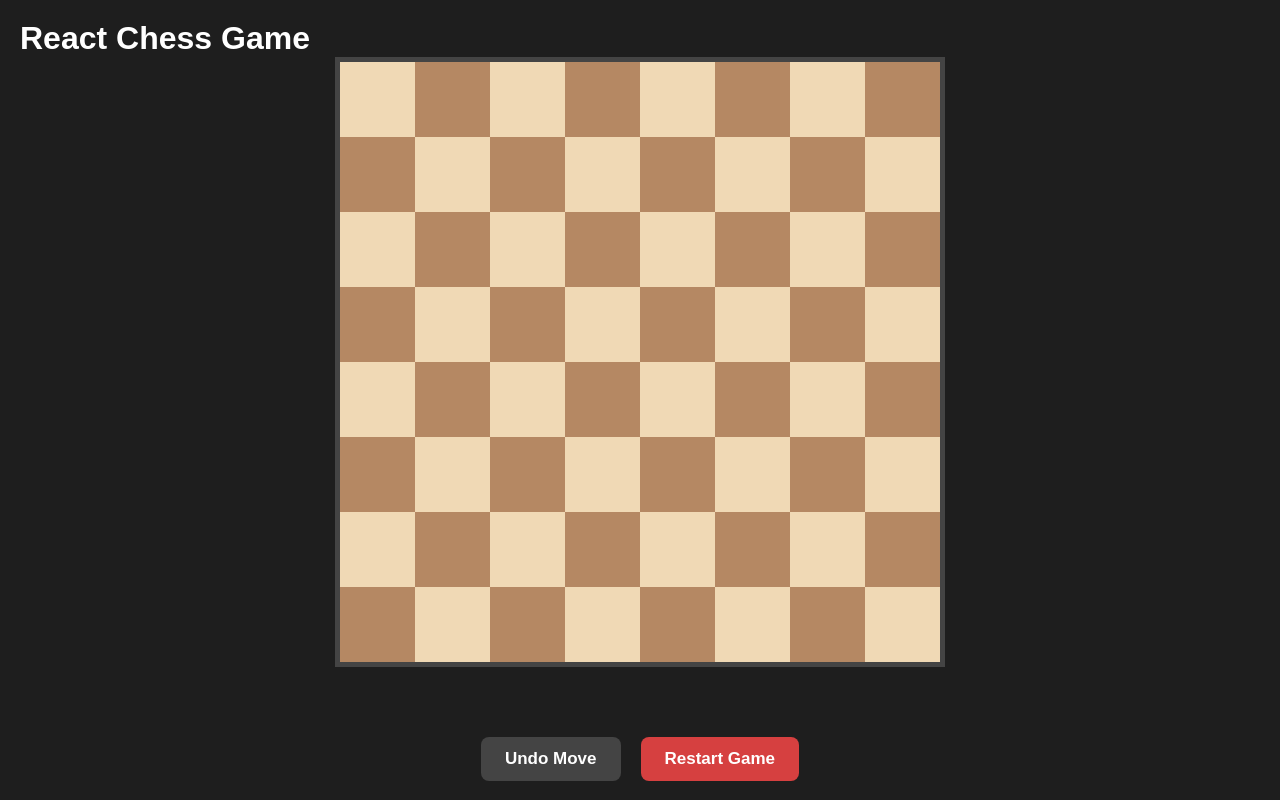
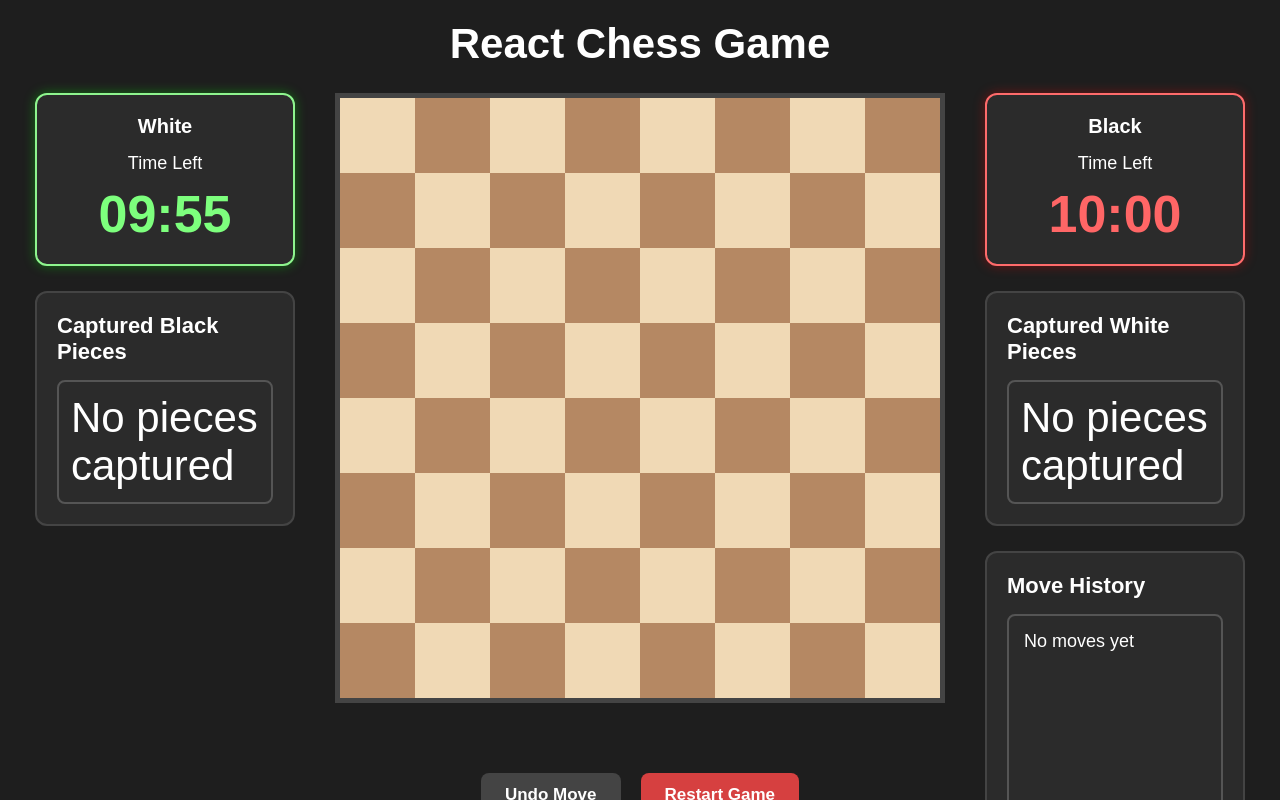
Before and after one commit to abhaygutte013/AbhayGutte_Task32, a React (Vite) app: page / in a window 1280 px wide. Shown: the top 800 px of the page. Built offline with nearby package versions, Linux system fonts and the light colour scheme.

Commit message:
Update App.jsx

```diff
--- a/src/App.jsx
+++ b/src/App.jsx
@@ -1,22 +1,104 @@
-// App.jsx
+import { useState } from "react";
+import "./App.css";
 
-import "./App.css";
-import ChessBoard from "../components/ChessBoard.jsx";
+import ChessBoard from "/components/ChessBoard.jsx";
+import PlayerCard from "/components/PlayerCard.jsx";
+import CapturedPieces from "/components/CapturedPieces.jsx";
+import MoveHistory from "/components/MoveHistory.jsx";
 
 function App() {
+  // Timer values (10 minutes)
+  const [whiteTime, setWhiteTime] = useState(600);
+  const [blackTime, setBlackTime] = useState(600);
 
-    return (
+  // Whose turn
+  const [currentPlayer, setCurrentPlayer] = useState("white");
 
-        <div className="app">
+  // Captured pieces
+  const [capturedWhite, setCapturedWhite] = useState([]);
+  const [capturedBlack, setCapturedBlack] = useState([]);
 
-            <h1>React Chess Game</h1>
+  // Move history
+  const [moveHistory, setMoveHistory] = useState([]);
 
-            <ChessBoard />
+  // Game over
+  const [gameOver, setGameOver] = useState(false);
+
+  return (
+    <div className="app">
+
+      <h1 className="title">React Chess Game</h1>
+
+      <div className="game-layout">
+
+        {/* Left Side */}
+        <div className="left-panel">
+
+          <PlayerCard
+            player="White"
+            time={whiteTime}
+            currentPlayer={currentPlayer}
+            setTime={setWhiteTime}
+            gameOver={gameOver}
+            color="white"
+          />
+
+          <CapturedPieces
+            title="Captured Black Pieces"
+            pieces={capturedBlack}
+          />
 
         </div>
 
-    );
+        {/* Center */}
+        <div className="center-panel">
 
+          <ChessBoard
+            currentPlayer={currentPlayer}
+            setCurrentPlayer={setCurrentPlayer}
+
+            capturedWhite={capturedWhite}
+            setCapturedWhite={setCapturedWhite}
+
+            capturedBlack={capturedBlack}
+            setCapturedBlack={setCapturedBlack}
+
+            moveHistory={moveHistory}
+            setMoveHistory={setMoveHistory}
+
+            gameOver={gameOver}
+            setGameOver={setGameOver}
+          />
+
+        </div>
+
+        {/* Right Side */}
+        <div className="right-panel">
+
+          <PlayerCard
+            player="Black"
+            time={blackTime}
+            currentPlayer={currentPlayer}
+            setTime={setBlackTime}
+            gameOver={gameOver}
+            color="black"
+          />
+
+          <CapturedPieces
+            title="Captured White Pieces"
+            pieces={capturedWhite}
+          />
+
+          <MoveHistory
+            moves={moveHistory}
+          />
+
+        </div>
+
+      </div>
+
+    </div>
+  );
 }
 
 export default App;
```
